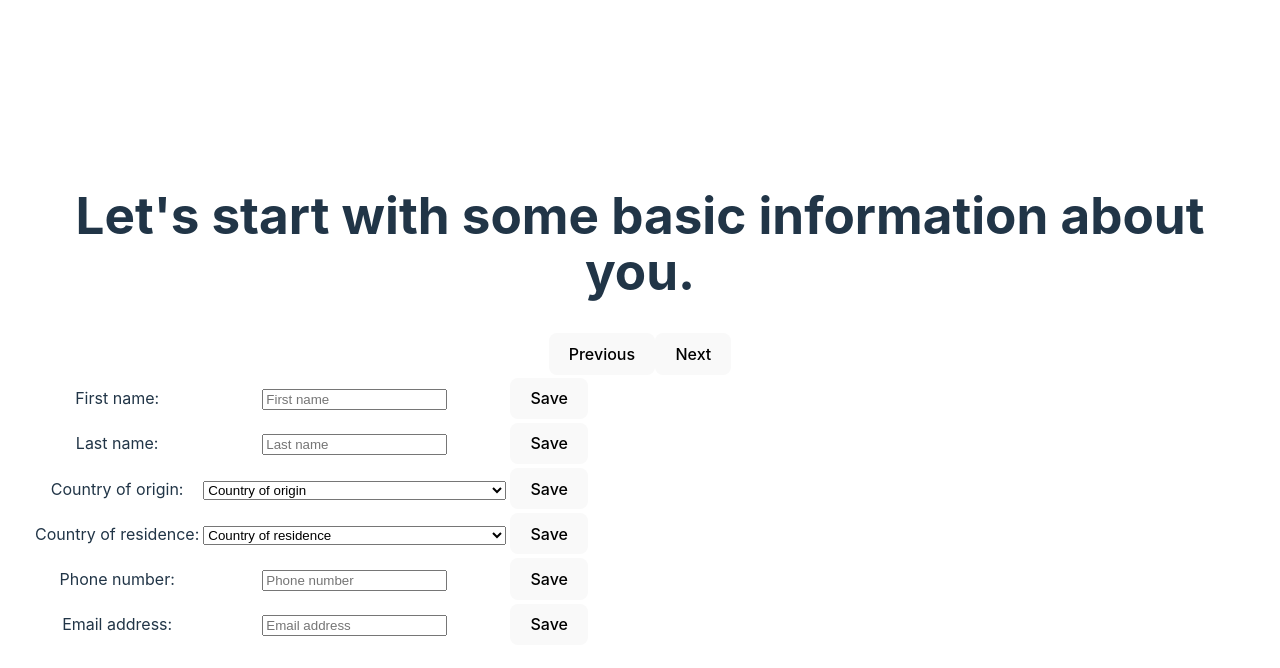
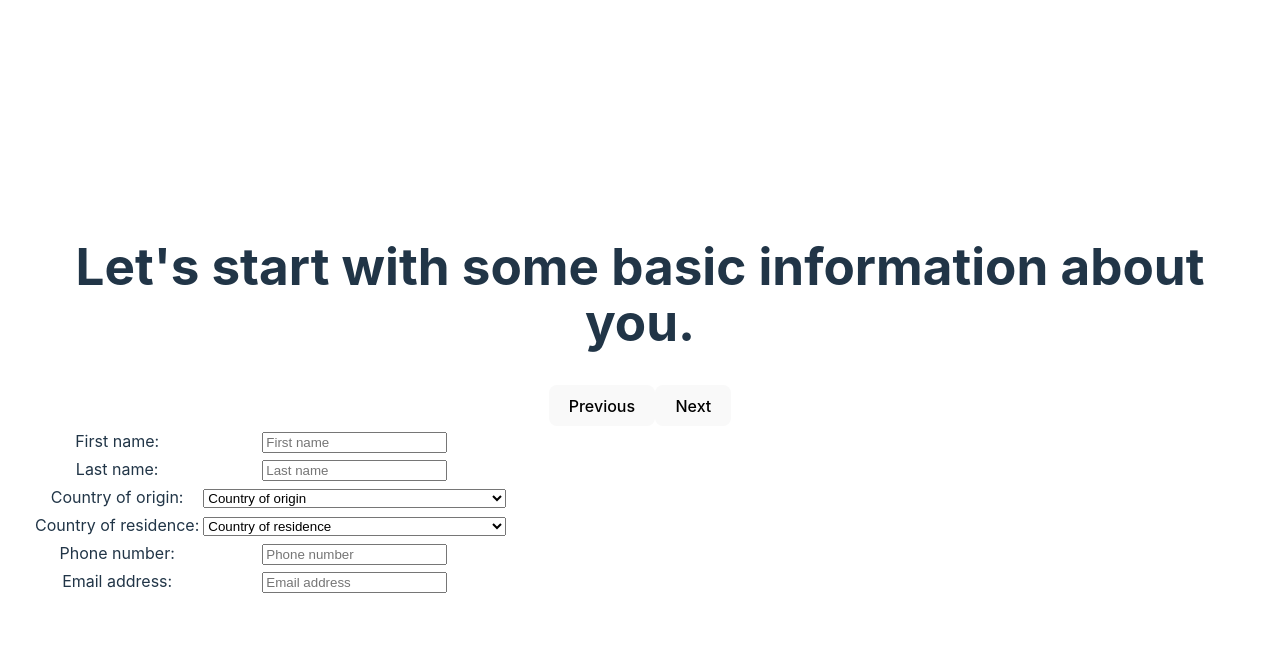
Before and after one commit to Rick-Phoenix/CV-application, a React (Vite) app: page / in a window 1280 px wide. Both pictures are taken after a click on the button "Let's start!". Shown: the top 668 px of the page. Built offline with nearby package versions, Linux system fonts and the light colour scheme.

Commit message:
Snapshot before moving submit button

```diff
--- a/src/App.jsx
+++ b/src/App.jsx
@@ -13,7 +13,7 @@ function App() {
   function handleNewData(newData) {
     setData((prevData) => {
       const updatedData = [...prevData];
-      updatedData[step] = newData;
+      updatedData[step - 1] = newData;
       console.log(updatedData);
       return updatedData;
     });
--- a/src/InputField.jsx
+++ b/src/InputField.jsx
@@ -1,8 +1,7 @@
 import { useState } from "react";
 
-export default function InputField({ query, type, onSave, form }) {
+export default function InputField({ query, type, form }) {
   const [inputValue, setInputValue] = useState("");
-  const [isDisabled, setIsDisabled] = useState(false);
 
   function handleTyping(e) {
     setInputValue(e.target.value);
@@ -21,6 +20,7 @@ export default function InputField({ query, type, onSave, form }) {
             placeholder={query}
             value={inputValue}
             id={query}
+            name={query}
             onChange={handleTyping}
             required
           />
@@ -28,6 +28,7 @@ export default function InputField({ query, type, onSave, form }) {
           <select
             form={form}
             required
+            name={query}
             id={query}
             value={inputValue}
             onChange={(e) => {
@@ -46,21 +47,6 @@ export default function InputField({ query, type, onSave, form }) {
             })}
           </select>
         )}
-      </td>
-      <td>
-        <button
-          type="button"
-          onClick={() => {
-            const targetInput = document.getElementById(query);
-            targetInput.checkValidity()
-              ? ((targetInput.disabled = !isDisabled),
-                setIsDisabled(!isDisabled),
-                onSave(query, inputValue))
-              : targetInput.reportValidity();
-          }}
-        >
-          {isDisabled ? "Edit" : "Save"}
-        </button>
       </td>
     </tr>
   );
--- a/src/nameform.jsx
+++ b/src/nameform.jsx
@@ -1,4 +1,4 @@
-import { useState } from "react";
+import { useRef, useState } from "react";
 import InputField from "./InputField";
 
 const queries = [
@@ -11,23 +11,30 @@ const queries = [
 ];
 
 export default function NameForm({ previousStep, nextStep, onCompletion }) {
-  const [queryId, setQueryId] = useState(0);
-  const [info, setInfo] = useState({});
+  const formRef = useRef(null);
 
   function handleSubmit(e) {
     e.preventDefault();
-    onCompletion(info);
+    const data = new FormData(formRef.current);
+    const dataObj = {};
+    for (const [key, value] of data.entries()) {
+      dataObj[key] = value;
+    }
+    onCompletion(dataObj);
   }
 
   function handlePrevious() {
-    if (info.length === 0 && queryId === 0) return previousStep();
-    setInfo((info) => info.slice(0, -1));
-    if (queryId !== 0) setQueryId((id) => id - 1);
+    previousStep();
   }
 
   return (
     <div>
-      <form action="" id="credentialsForm" onSubmit={handleSubmit}>
+      <form
+        action=""
+        id="credentialsForm"
+        ref={formRef}
+        onSubmit={handleSubmit}
+      >
         <nav>
           <button type="button" onClick={handlePrevious}>
             Previous
@@ -42,9 +49,6 @@ export default function NameForm({ previousStep, nextStep, onCompletion }) {
                   key={query.name}
                   query={query.name}
                   type={query.inputType}
-                  onSave={(name, value) => {
-                    setInfo((info) => ({ ...info, [name]: value }));
-                  }}
                   form={"credentialsForm"}
                 />
               );
```
